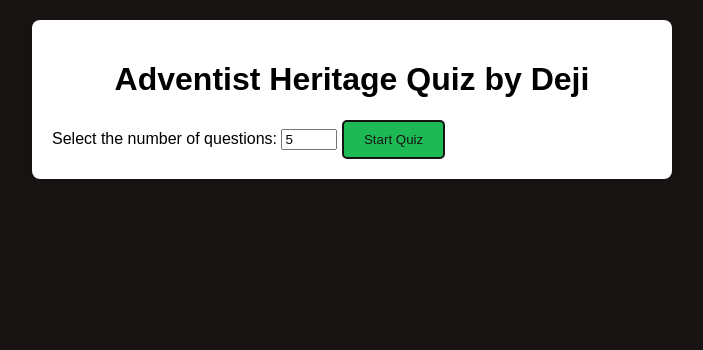
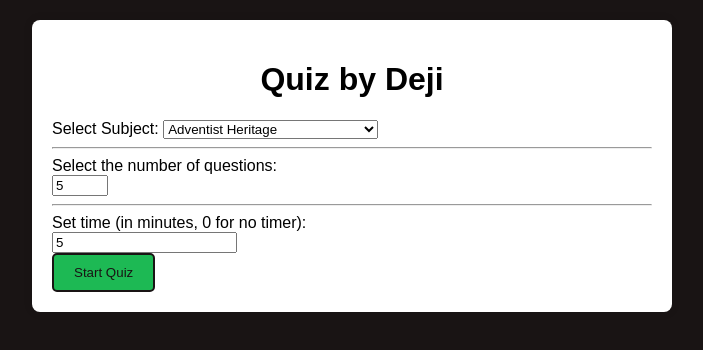
Before and after one commit to johnayodeji2008/Quizes-by-deji.github.io, a plain HTML site: page index.html in a window 1280 px wide. Shown: the whole page, without its empty margins (288-991 px from the left). Drawn offline with Linux system fonts and the light colour scheme.

Commit message:
Update index.html

```diff
--- a/index.html
+++ b/index.html
@@ -8,16 +8,39 @@
 </head>
 <body>
     <div class="container">
-        <h1>Adventist Heritage Quiz by Deji</h1>
+        <h1>Quiz by Deji</h1>
+
+        <div id="timer-container" class="hidden">
+            <p id="timer">Time left: --:--</p>
+        </div>
+
         <div id="quiz-settings">
-            <label for="num-questions">Select the number of questions:</label>
-            <input type="number" id="num-questions" min="1" max="10" value="5">
-            <button onclick="startQuiz()">Start Quiz</button>
+            <label for="subject">Select Subject:</label>
+            <select id="subject">
+                <option value="adventist-heritage">Adventist Heritage</option>
+                <option value="ent">Entrepreneurship and innovation</option>
+                <option value="agric">Agriculture</option>
+                <option value="cos209">Innovation in web technology</option>
+            </select><br>
+            <hr>
+
+            <label for="num-questions">Select the number of questions:</label><br>
+            <input type="number" id="num-questions" min="1" max="10" value="5"><br>
+            <hr>
+            <label for="quiz-time">Set time (in minutes, 0 for no timer):</label><br>
+            <input type="number" id="quiz-time" min="0" value="5"><br>
+
+            <button onclick="startQuiz()" id="star">Start Quiz</button>
+        </div>
+
+        <div id="quiz-navigation" class="hidden">
+            <p id="question-numbers"></p>
         </div>
 
         <div id="quiz-container" class="hidden">
-            <div id="quiz-questions"></div>
-            <button onclick="submitQuiz()">Submit Quiz</button>
+            <div id="quiz-question"></div>
+            <button id="prev-question" onclick="prevQuestion()" disabled>Previous</button>
+            <button id="next-question" onclick="nextQuestion()">Next</button>
         </div>
 
         <div id="quiz-results" class="hidden">
```
